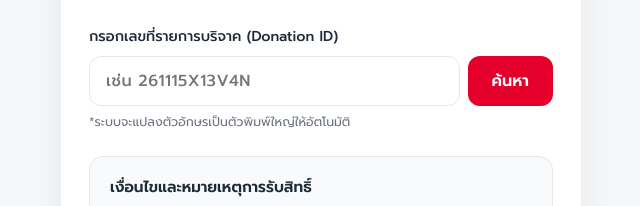
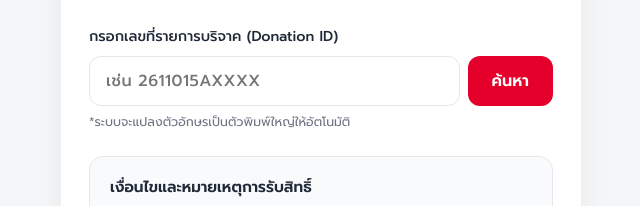
Before and after one commit to khuntuck/kfc-run-2026, a plain HTML site: page index.html in a window 1280 px wide. Shown: the part 225-431 px from the top of the page, 319-959 px from the left. Drawn offline with Linux system fonts and the light colour scheme.

Commit message:
Update index.html

```diff
--- a/index.html
+++ b/index.html
@@ -32,7 +32,7 @@
               type="text"
               id="donationId"
               name="donationId"
-              placeholder="เช่น 261115X13V4N"
+              placeholder="เช่น 2611015AXXXX"
               autocomplete="off"
               required
             />
```
